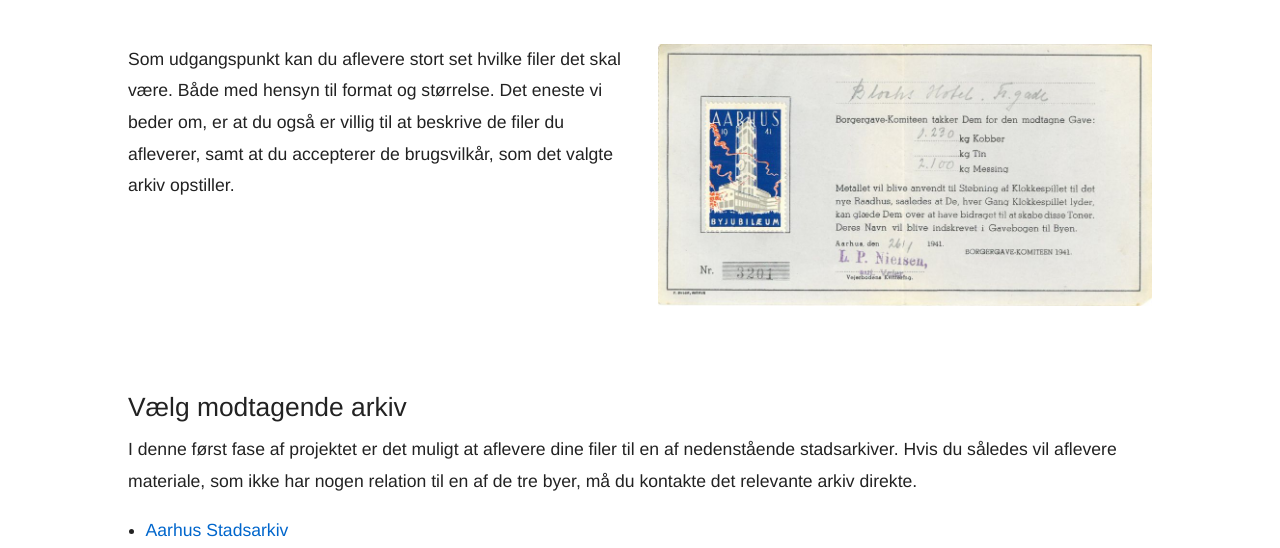
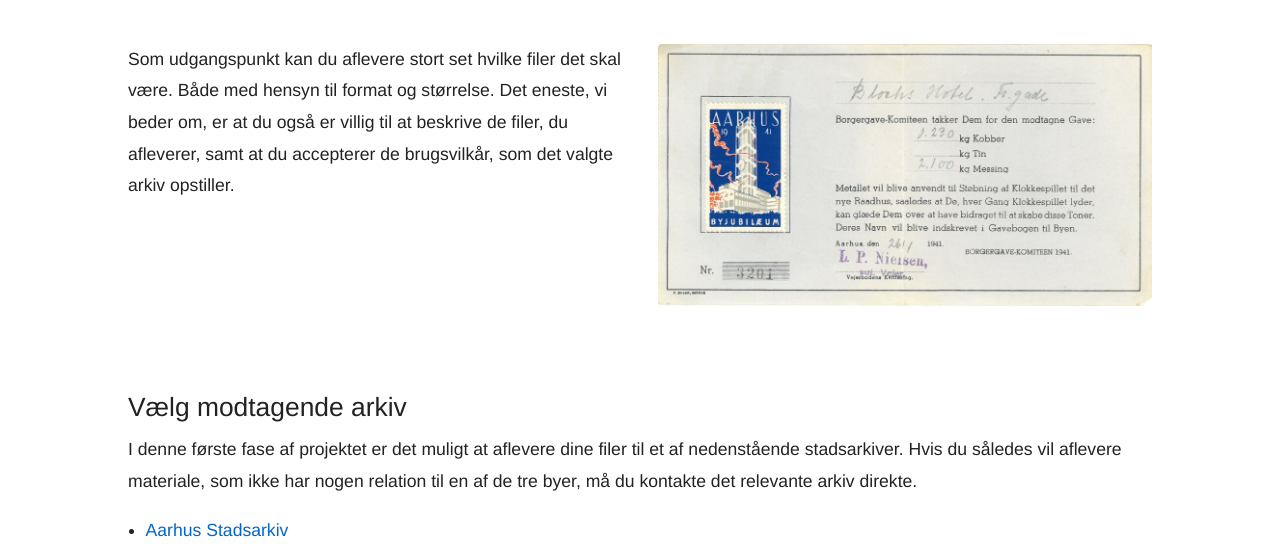
Before and after one commit to aarhusstadsarkiv/smartarkivering, a Jekyll site: the page built from index.md, in a window 1280 px wide. Shown: the part 418-966 px from the top of the page. Built offline with Jekyll 4.4.1, drawn with Linux system fonts in a browser that asks for light colours.

Commit message:
Updated text

```diff
--- a/index.md
+++ b/index.md
@@ -11,7 +11,7 @@ layout: default
         <img src="{{ '/../assets/000278592.jpg' | relative_url }}">
     </div>
     <div>
-        <p>Som udgangspunkt kan du aflevere stort set hvilke filer det skal være. Både med hensyn til format og størrelse. Det eneste vi beder om, er at du også er villig til at beskrive de filer du afleverer, samt at du accepterer de brugsvilkår, som det valgte arkiv opstiller.</p>
+        <p>Som udgangspunkt kan du aflevere stort set hvilke filer det skal være. Både med hensyn til format og størrelse. Det eneste, vi beder om, er at du også er villig til at beskrive de filer, du afleverer, samt at du accepterer de brugsvilkår, som det valgte arkiv opstiller.</p>
     </div>
     <div>
         <img src="{{ '/../assets/000184856.jpg' | relative_url }}">
@@ -19,7 +19,7 @@ layout: default
 </div>
 <div>
     <h2>Vælg modtagende arkiv</h2>
-    <p>I denne først fase af projektet er det muligt at aflevere dine filer til en af nedenstående stadsarkiver. Hvis du således vil aflevere materiale, som ikke har nogen relation til en af de tre byer, må du kontakte det relevante arkiv direkte.</p>
+    <p>I denne første fase af projektet er det muligt at aflevere dine filer til et af nedenstående stadsarkiver. Hvis du således vil aflevere materiale, som ikke har nogen relation til en af de tre byer, må du kontakte det relevante arkiv direkte.</p>
     <ul>
         <li><a href="{{ '/deposit/aar' | relative_url }}">Aarhus Stadsarkiv</a></li>
         <li>Aalborg Stadsarkiv</li>
```
Also changed, not shown: pages/about.md (+2 -2 lines), pages/deposit/aar.md (+2 -2 lines).
